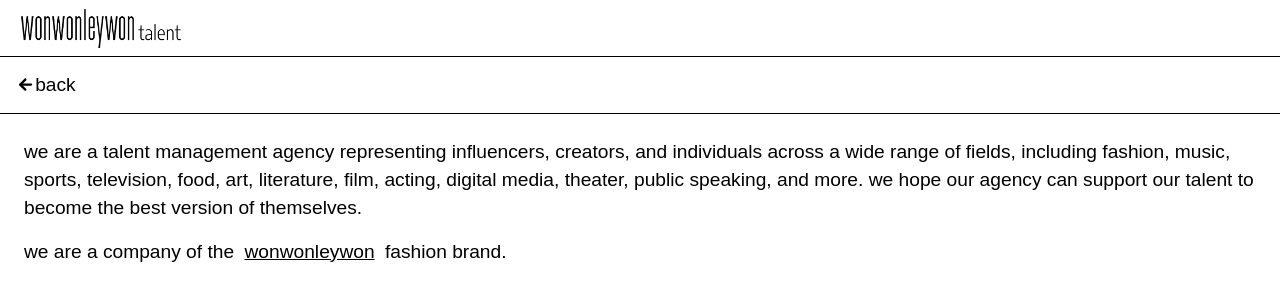
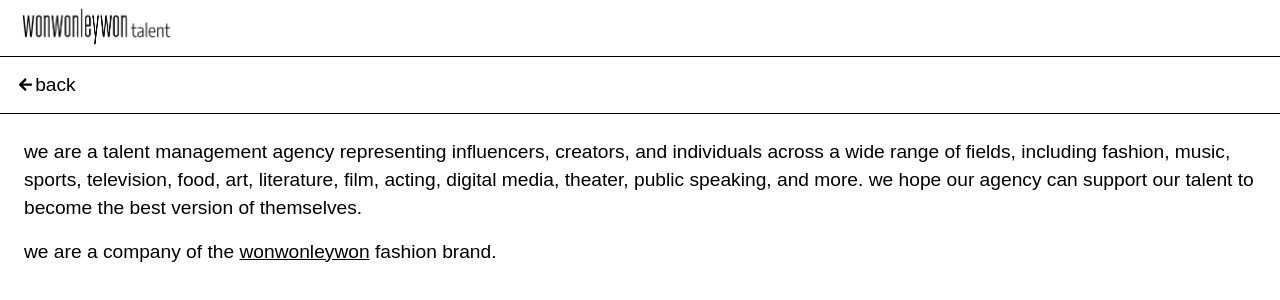
Before and after one commit to jp-sanshtech/wonwonmusic-frontend, a React (Vite) app: page /aboutus in a window 1280 px wide. Shown: the top 300 px of the page. Built offline with nearby package versions, Linux system fonts and the light colour scheme; a web font is replaced by a local one.

Commit message:
logo fixed

```diff
--- a/src/components/main/Head.jsx
+++ b/src/components/main/Head.jsx
@@ -9,7 +9,7 @@
       <Link to="/">
         <img
           src={logo}
-          style={{ width: '170px' }}
+          style={{ width: '157px' , height: 'auto' , marginLeft:"2px" }} // Adjust the size as necessary
           alt="Logo"
           className={classes.logo}
         />
--- a/src/pages/Aboutus.jsx
+++ b/src/pages/Aboutus.jsx
@@ -21,7 +21,7 @@
             href="https://www.wonwonleywon.com"
             target="_blank"
             rel="noopener noreferrer"
-            style={{ color: "black", textDecoration: "underline", padding: "5px" }}
+            style={{ color: "black", textDecoration: "underline" }}
           >
             wonwonleywon
           </a>
```
